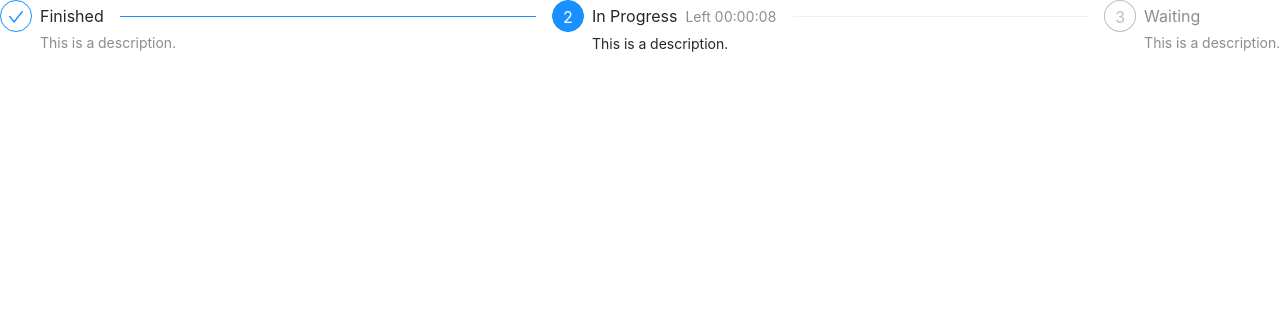
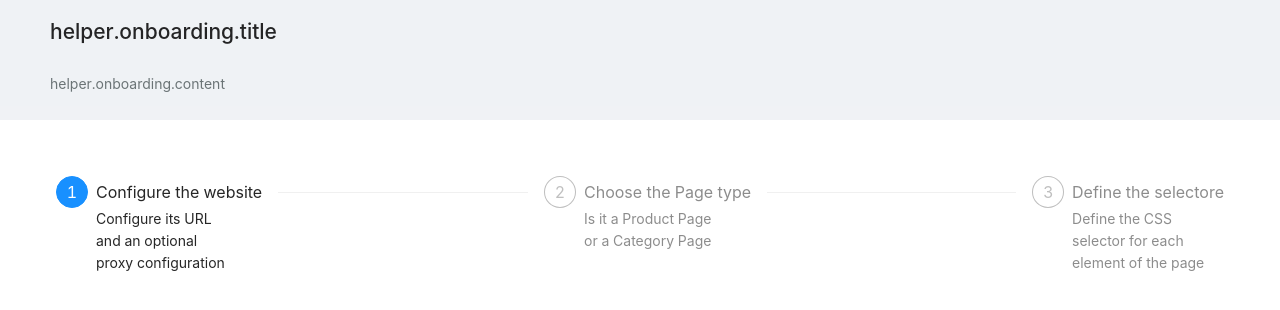
Before and after one commit to Humans-and-Tech/nocode_scraping, a React (Create React App) app in the folder frontend/: page /onboarding in a window 1280 px wide. Shown: the top 310 px of the page. Built offline with nearby package versions, Linux system fonts and the light colour scheme; no server answers.

Commit message:
feat: 🎸 work on the layout for onboarding

```diff
--- a/frontend/src/Layout.tsx
+++ b/frontend/src/Layout.tsx
@@ -7,6 +7,23 @@ import "./i18n";
 import Configurator from "./components/Configurator/WebsiteConfigurator";
 
 const { Header, Sider, Content } = Layout;
+
+
+export const OnBoardingLayout = ({ children }: { children: React.ReactNode }) => {
+    const { t } = useTranslation("layout");
+
+    return (
+        <Layout>
+            <Header className="gus-layout-helper">
+                <h2>{t("helper.onboarding.title")}</h2>
+                <p>{t("helper.onboarding.content")}</p>
+            </Header>
+            <Layout>
+                <Content className="gus-onboarding-layout-content">{children}</Content>
+            </Layout>
+        </Layout>
+    );
+};
 
 export const ScraperLayout = ({ children }: { children: React.ReactNode }) => {
     const { t } = useTranslation("layout");
@@ -25,8 +42,8 @@ export const ScraperLayout = ({ children }: { children: React.ReactNode }) => {
                 <Configurator isOpen={isConfigOpen} />
             </Header>
             <Header className="gus-layout-helper">
-                <h2>{t("helper.title")}</h2>
-                <p>{t("helper.content")}</p>
+                <h2>{t("helper.scraper.title")}</h2>
+                <p>{t("helper.scraper.content")}</p>
             </Header>
             <Layout>
                 <Sider theme="light">
@@ -51,7 +68,7 @@ export const ScraperLayout = ({ children }: { children: React.ReactNode }) => {
                         </Menu.Item>
                     </Menu>
                 </Sider>
-                <Content className="gus-layout-content">{children}</Content>
+                <Content className="gus-scraper-layout-content">{children}</Content>
             </Layout>
         </Layout>
     );
--- a/frontend/src/index.tsx
+++ b/frontend/src/index.tsx
@@ -11,7 +11,7 @@ import "./i18n";
 import { SocketContext, socket } from "./socket";
 import ProductSheet from "./views/ProductPage/ProductSheet";
 import OnBoarding from './views/OnBoarding/OnBoarding';
-import { ScraperLayout } from './Layout'
+import { ScraperLayout, OnBoardingLayout } from './Layout'
 
 
 
@@ -35,7 +35,9 @@ root.render(
           <Route
             path="/onboarding"
             element={
-              <OnBoarding />
+              <OnBoardingLayout>
+                <OnBoarding />
+              </OnBoardingLayout>
             }
           />
 
--- a/frontend/src/style.css
+++ b/frontend/src/style.css
@@ -33,7 +33,13 @@ li[role="menuitem"] em {
   margin-bottom: 1em;
 }
 
-.gus-layout-content {
+.gus-onboarding-layout-content {
+  background-color: var(--gus-white);
+  padding: 4em;
+
+}
+
+.gus-scraper-layout-content {
   background-color: var(--gus-white);
 }
 
--- a/frontend/src/views/OnBoarding/OnBoarding.tsx
+++ b/frontend/src/views/OnBoarding/OnBoarding.tsx
@@ -1,4 +1,4 @@
-import React, { useContext } from "react";
+import React, { useContext, useState } from "react";
 import {
     Steps,
 } from "antd";
@@ -17,14 +17,15 @@ const OnBoarding: React.FC = () => {
 
     const socket = useContext(SocketContext);
 
+    const [currentStep, setCurrentStep] = useState<number>(0);
 
     return (
         <>
 
-            <Steps current={1}>
-                <Step title="Finished" description="This is a description." />
-                <Step title="In Progress" subTitle="Left 00:00:08" description="This is a description." />
-                <Step title="Waiting" description="This is a description." />
+            <Steps current={currentStep}>
+                <Step title="Configure the website" description="Configure its URL and an optional proxy configuration" />
+                <Step title="Choose the Page type" description="Is it a Product Page or a Category Page" />
+                <Step title="Define the selectore" description="Define the CSS selector for each element of the page" />
             </Steps>
 
         </>
```
